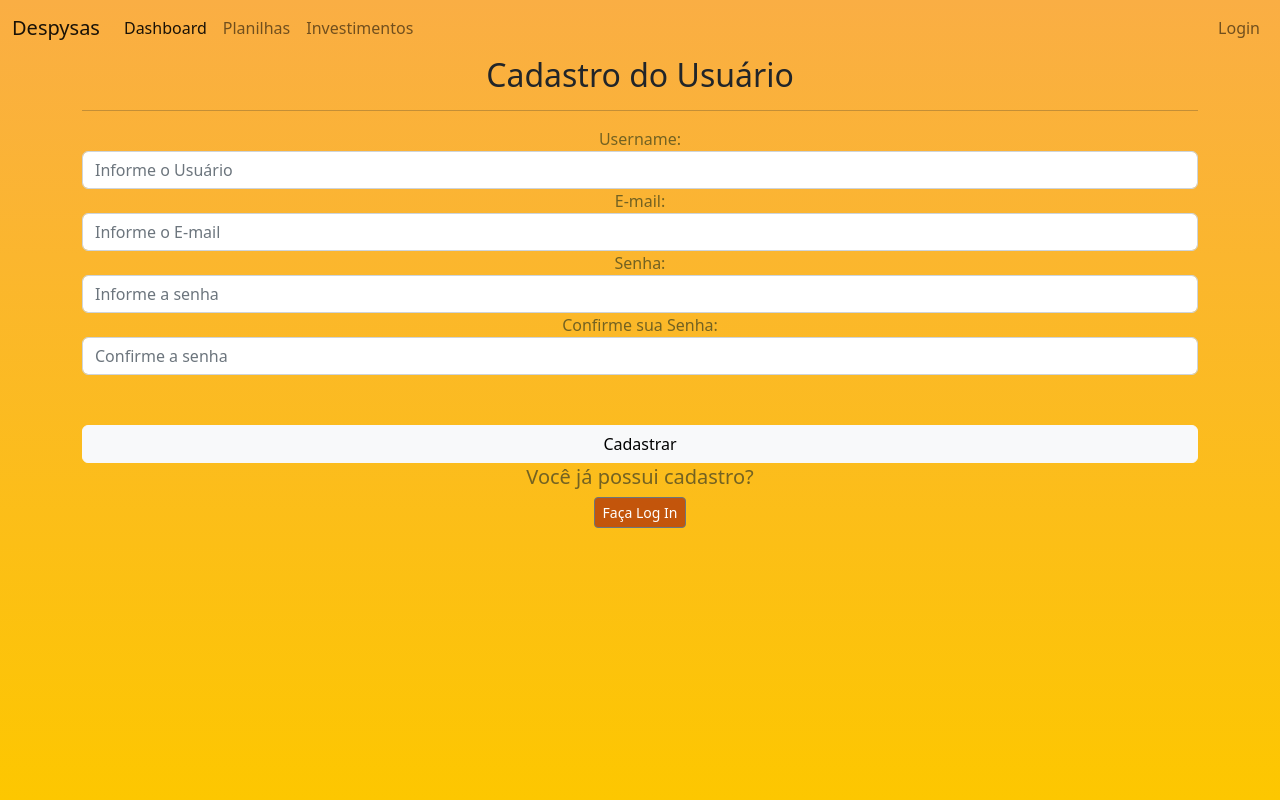
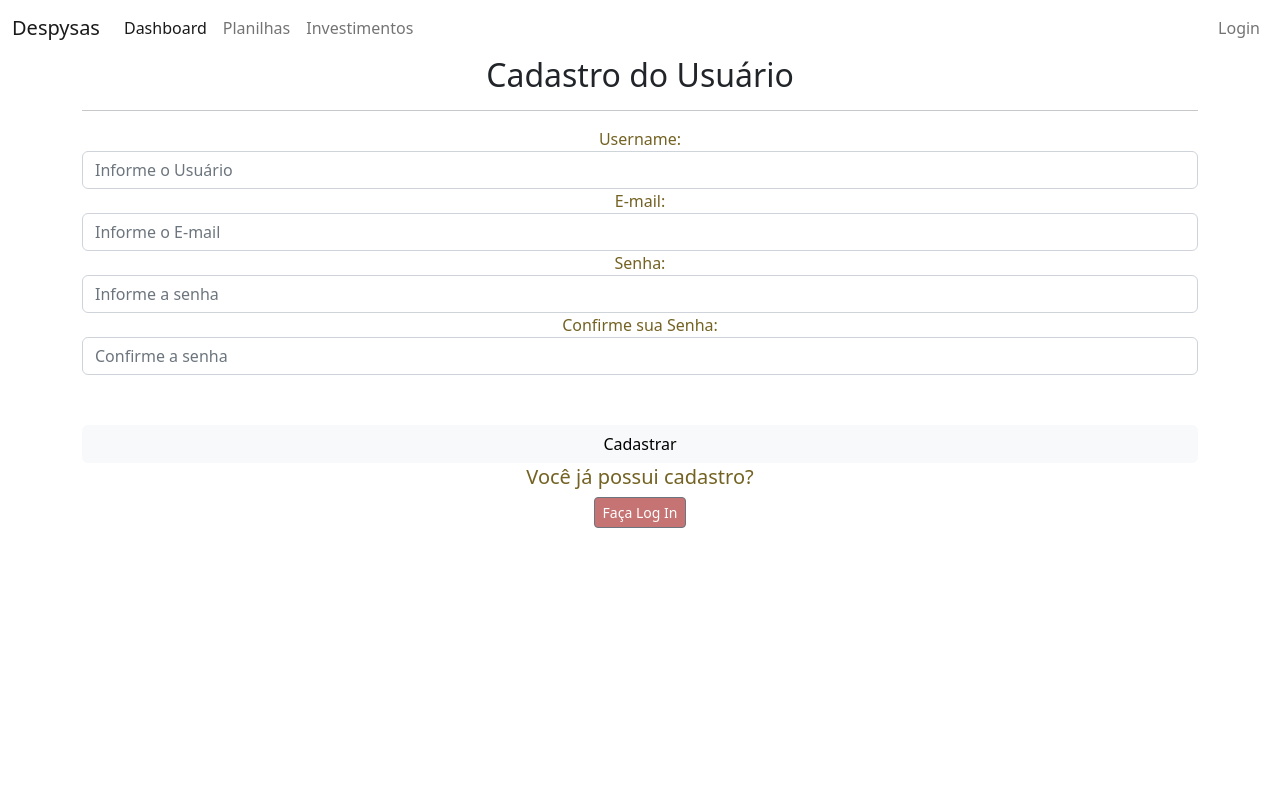
Before and after one commit to M-C-Ribeiro/Despysas-Flask, a Flask app: page /cadastro in a window 1280 px wide. Run offline with Flask 3, Linux system fonts and the light colour scheme.

Commit message:
Mudança no layout e início do terceiro gráfico

```diff
--- a/despysas/routes.py
+++ b/despysas/routes.py
@@ -11,30 +11,35 @@ import plotly.express as px
 def page_dashboard():
 
     # --------------- transformando as tabelas em dataframes ---------------
+
     categorias = db.session.query(Categorias.id, Categorias.nome, Categorias.descricao, Categorias.despesas).all() # buscando os valores
     df_categorias = pd.DataFrame(categorias, columns=["id", "nome", "descricao","despesa"]) # criando o dataframe
 
     capitais = db.session.query(Capitais.id, Capitais.nome, Capitais.valor, Capitais.data).all() # buscando os valores
     df_capitais = pd.DataFrame(capitais, columns=["id", "nome", "valor", "data_capitais"]) # criando o dataframe
-    df_capitais['data_capitais'] = pd.to_datetime(df_capitais['data_capitais'])
+    df_capitais['data_capitais'] = pd.to_datetime(df_capitais['data_capitais']) # converte o valor da coluna para um atributo válido, datetime
+    df_capitais['mes'] = df_capitais['data_capitais'].dt.month
 
     despesas = db.session.query(Despesas.id, Despesas.nome, Despesas.valor, Despesas.descricao, Despesas.categoria, Despesas.data).all() # buscando os valores
-    df_despesas = pd.DataFrame(despesas, columns=["id", "nome", "valor", "descricao", "categoria", "data_despesa"])
-    df_despesas['data_despesa'] = pd.to_datetime(df_despesas['data_despesa'])
+    df_despesas = pd.DataFrame(despesas, columns=["id", "nome", "valor", "descricao", "categoria", "data_despesa"]) # criando o dataframe
+    df_despesas['data_despesa'] = pd.to_datetime(df_despesas['data_despesa']) # converte o valor da coluna para um atributo válido, datetime
+    df_despesas['mes'] = df_despesas['data_despesa'].dt.month
 
     df_completo = pd.merge(df_despesas, df_categorias, how="right", left_on='categoria', right_on='id', suffixes=('_despesa', '_categoria'))
-    df_completo.drop_duplicates(subset="id_despesa")
-    # Extrair o mês da data e adicionar como uma nova coluna no DataFrame
     df_completo['mes'] = df_completo['data_despesa'].dt.month
     df_completo = df_completo.loc[df_completo["despesa"]]
 
-    # Criar o gráfico Plotly Express
+    df_novo = pd.merge(df_despesas, df_capitais, on='mes', how='inner', suffixes=('_capital', '_despesa')).drop_duplicates(subset="id_despesa")
+    print(df_novo)
+
+
+
+    # --------------- gráfico gastos por categoria ---------------
     fig = px.bar(df_completo, x='nome_categoria', y='valor', color='nome_categoria',
                 labels={'valor': 'Valor', 'mes': 'Mês', 'nome_categoria': 'Categoria'},
-                title='Valores por Categoria').update_layout(width=400, height=400)
+                title='Valores por Categoria').update_layout(width=500, height=500)
 
 
-    # Converter o gráfico Plotly para HTML
     figura_gastos_categoria = fig.to_html(full_html=False)
 
 
@@ -43,11 +48,13 @@ def page_dashboard():
     df_capitais['mes'] = df_capitais['data_capitais'].dt.month
     fig = px.bar(df_capitais, x='mes', y='valor',color='mes',
                  labels={'valor': 'Valor', 'mes': 'Mês'},
-                 title='Valores por Mês').update_layout(width=400, height=400)
+                 title='Valores por Mês').update_layout(width=500, height=500)
 
     entrada_mes = fig.to_html(full_html=False)
 
     return render_template("dashboard.html", figura_gastos_categoria=figura_gastos_categoria, entrada_mes=entrada_mes)
+
+    # --------------- crescimento dos gastos e dos lucros ---------------
 
 @app.route('/table') # decorator rota table
 def page_table():
--- a/despysas/templates/base.html
+++ b/despysas/templates/base.html
@@ -81,8 +81,8 @@
     background: -webkit-gradient(linear, left top, left bottom, color-stop(0%, #fff), color-stop(100%, #943bea));
     background: -webkit-linear-gradient(top, #FAF844 10%, #DEAA3C 100%);
     background: -o-linear-gradient(top, #DEAA3C 0%, #fdc700 100%);
-    background: -ms-linear-gradient(top, #fff 0%, #F5D14E 100%);
-    background: linear-gradient(to bottom, #FAAE44 0%, #fdc700 100%);
+    background: -ms-linear-gradient(top, #b89b9b 0%, #F5D14E 100%);
+    background: linear-gradient(to bottom, #ffffff 0%, #ffffff 100%);
   }
 </style>
 </html>
```
Also changed, not shown: requirements.txt (+2 -96 lines), instance/despysas.db.
